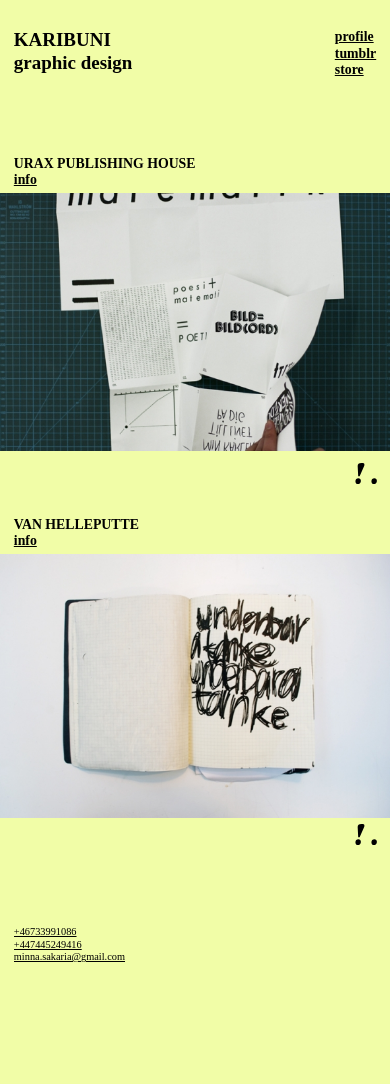
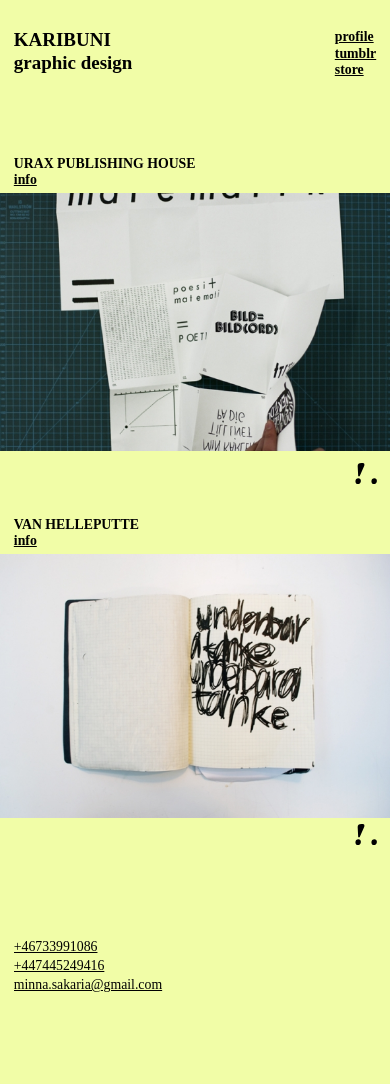
Before and after one commit to patrikax/patrikax.github.io, a Jekyll site: the page built from index.html, in a window 390 px wide. Built offline with Jekyll 4.4.1, drawn with Linux system fonts in a browser that asks for light colours; Markdown is read by kramdown in place of the engine named in the settings; before the commit the page ends 1031 px from its top, so only the background shows below that.

Commit message:
font sizing

```diff
--- a/assets/js/app.js
+++ b/assets/js/app.js
@@ -4,7 +4,7 @@ $(window).load(function() {
   if(navigator.userAgent.match(/(iPhone|iPod|iPad)/i)) {
     $('.flexslider').flexslider({
       animation: "slide",
-      animationSpeed: 50,
+      animationSpeed: 100,
       slideshow: false,
       touch: true,
       smoothHeight: false
--- a/css/main.css
+++ b/css/main.css
@@ -261,5 +261,10 @@ body {
   font-size: 6px;
 }
 
+.footer {
+  font-size: 2em;
+  line-height: 140%;
+}
+
 
 }
```
Also changed, not shown: 1 other file.
